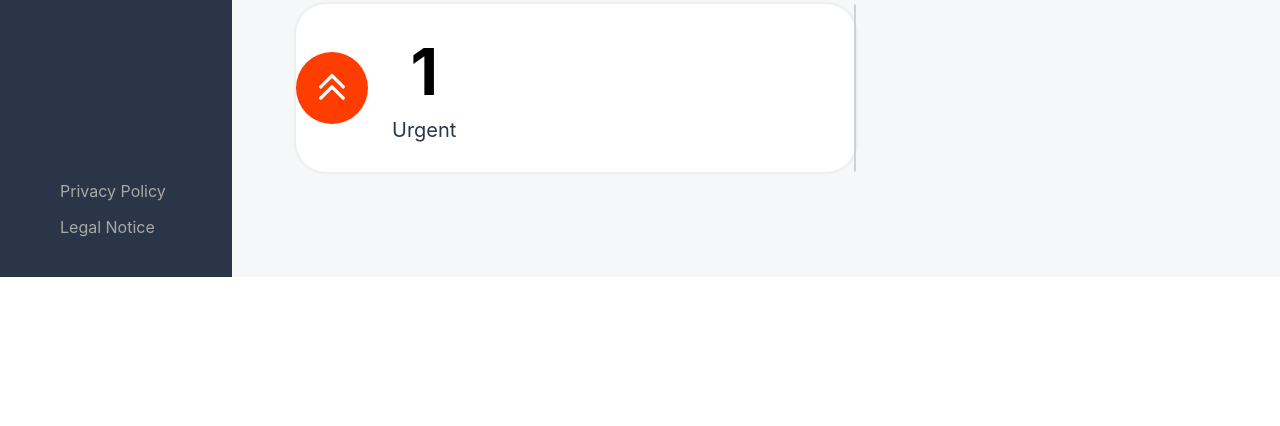
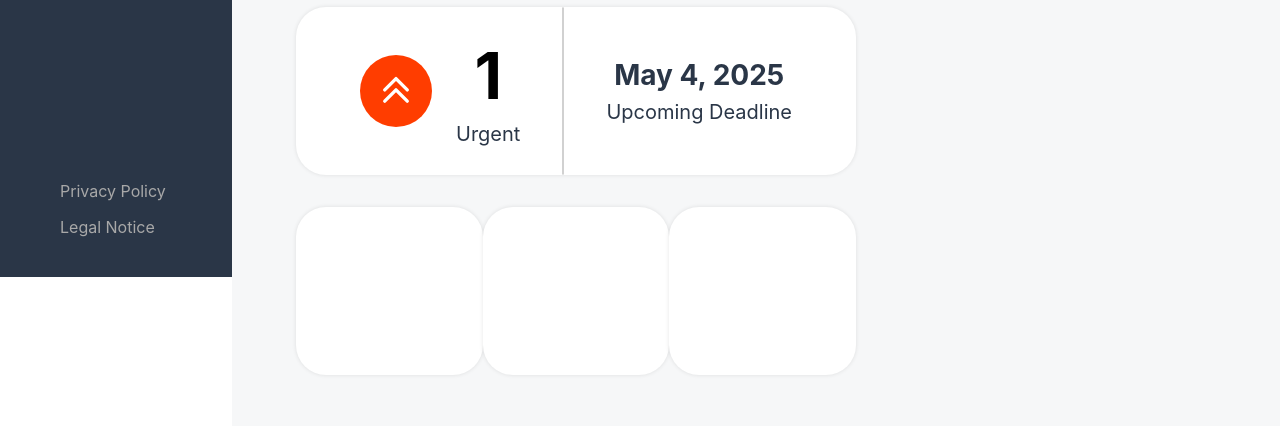
Before and after one commit to frontend-rob/join-kanban-board, a plain HTML site: page pages/summary.html in a window 1280 px wide. Shown: the part 523-949 px from the top of the page. Before the commit the page ends 800 px from the top, so only its background shows below. Drawn offline with Linux system fonts and the light colour scheme.

Commit message:
updated summary.html

```diff
--- a/pages/summary.html
+++ b/pages/summary.html
@@ -77,22 +77,24 @@
                                         </svg>
                                     </div>
                                     <div class="task-count">
-                                        <span id="amount-done" class="summary-card-number">1</span>
+                                        <span id="amount-urgent" class="summary-card-number">1</span>
                                         <span class="summary-card-label">Urgent</span>
                                     </div>
                                 </div>
                             </div>
                             <div class="divider-vertical-summary"></div>
-
+                            <div class="due-date">
+                                <span id="due-date" class="summary-card-date">May 4, 2025</span>
+                                <span class="summary-card-label">Upcoming Deadline</span>
+                            </div>
                         </div>
 
 
-
-                        <!-- <div class="third-stats-section">
+                        <div class="third-stats-section">
                             <div id="summary-total" class="summary-card"></div>
                             <div id="summary-progress" class="summary-card"></div>
                             <div id="summary-feedback" class="summary-card"></div>
-                        </div> -->
+                        </div>
 
                     </section>
 
--- a/styles/summary.css
+++ b/styles/summary.css
@@ -97,7 +97,8 @@
     fill: var(--bg-base-100);
 }
 
-.task-count {
+.task-count,
+.due-date {
     display: flex;
     flex-direction: column;
     text-align: center;
@@ -123,7 +124,21 @@
     background-color: var(--bg-base-100);
     border-radius: 1.875rem;
     box-shadow: var(--shadow-td);
-    /* padding: 1.75rem 3rem; */
+    padding: 0 4rem;
+}
+
+.second-stats-section:hover {
+    background-color: var(--bg-primary);
+    cursor: pointer;
+
+    .task-count,
+    .due-date {
+            span {
+                color: var(--bg-base-100);
+            }
+        }
+
+
 }
 
 .summary-card-urgent {
@@ -132,6 +147,7 @@
     align-items: center;
     height: 10.5rem;
     gap: 1.5rem;
+
 }
 
 .divider-vertical-summary {
@@ -140,6 +156,21 @@
     height: 100%;
     border-radius: 1.5px;
 }
+
+.summary-card-date {
+    font-size: 1.75rem;
+    color: var(--bg-primary);
+    font-weight: 700;
+}
+
+.third-stats-section {
+    display: flex;
+    justify-content: space-between;
+}
+
+
+
+
 
 /*  */
 /*  */
```
